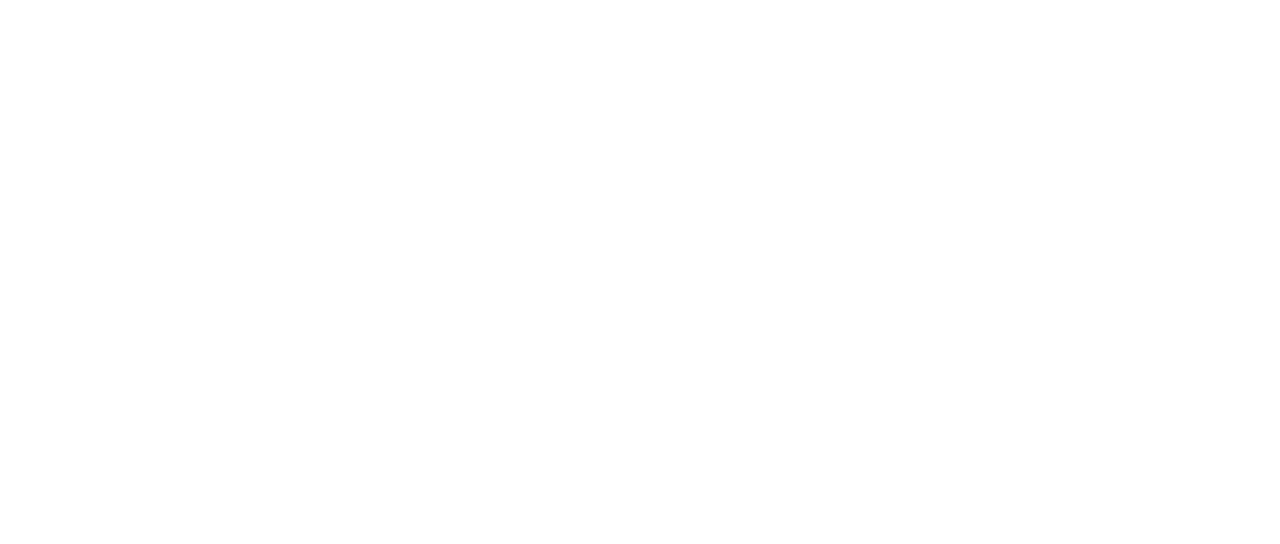
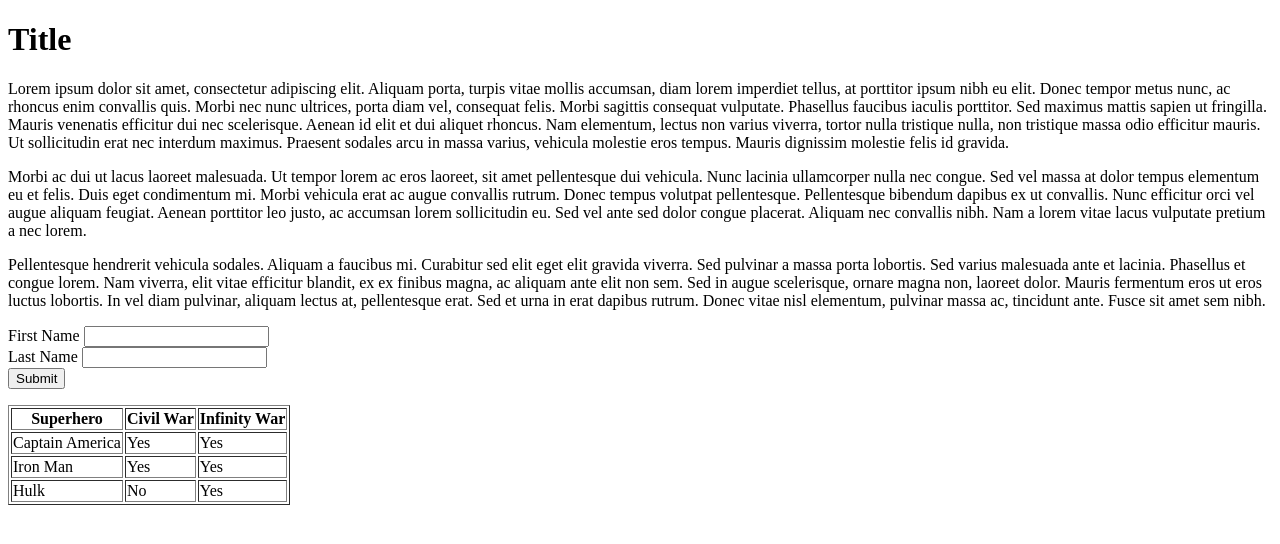
Before and after one commit to VanessaMei/seatwork, a plain HTML site: page index.html in a window 1280 px wide. Drawn offline with Linux system fonts and the light colour scheme.

Commit message:
Update index.html

```diff
--- a/index.html
+++ b/index.html
@@ -1,7 +1,83 @@
 <!DOCTYPE html>
 <html>
-<head>
-</head>
-<body>
-</body
+  <body>
+    <h1>Title</h1>
+    <!-- First paragraph -->
+    <p>
+        Lorem ipsum dolor sit amet, consectetur adipiscing elit. Aliquam porta, turpis vitae mollis accumsan, diam lorem imperdiet tellus, at porttitor ipsum nibh eu elit. Donec tempor metus nunc, ac rhoncus enim convallis quis. Morbi nec nunc ultrices, porta diam vel, consequat felis. Morbi sagittis consequat vulputate. Phasellus faucibus iaculis porttitor. Sed maximus mattis sapien ut fringilla. Mauris venenatis efficitur dui nec scelerisque. Aenean id elit et dui aliquet rhoncus. Nam elementum, lectus non varius viverra, tortor nulla tristique nulla, non tristique massa odio efficitur mauris. Ut sollicitudin erat nec interdum maximus. Praesent sodales arcu in massa varius, vehicula molestie eros tempus. Mauris dignissim molestie felis id gravida.
+    </p>
+
+    <!-- Second paragraph -->
+    <p>
+        Morbi ac dui ut lacus laoreet malesuada. Ut tempor lorem ac eros laoreet, sit amet pellentesque dui vehicula. Nunc lacinia ullamcorper nulla nec congue. Sed vel massa at dolor tempus elementum eu et felis. Duis eget condimentum mi. Morbi vehicula erat ac augue convallis rutrum. Donec tempus volutpat pellentesque. Pellentesque bibendum dapibus ex ut convallis. Nunc efficitur orci vel augue aliquam feugiat. Aenean porttitor leo justo, ac accumsan lorem sollicitudin eu. Sed vel ante sed dolor congue placerat. Aliquam nec convallis nibh. Nam a lorem vitae lacus vulputate pretium a nec lorem.
+    </p>
+
+    <!-- Third paragraph -->
+    <p>
+        Pellentesque hendrerit vehicula sodales. Aliquam a faucibus mi. Curabitur sed elit eget elit gravida viverra. Sed pulvinar a massa porta lobortis. Sed varius malesuada ante et lacinia. Phasellus et congue lorem. Nam viverra, elit vitae efficitur blandit, ex ex finibus magna, ac aliquam ante elit non sem. Sed in augue scelerisque, ornare magna non, laoreet dolor. Mauris fermentum eros ut eros luctus lobortis. In vel diam pulvinar, aliquam lectus at, pellentesque erat. Sed et urna in erat dapibus rutrum. Donec vitae nisl elementum, pulvinar massa ac, tincidunt ante. Fusce sit amet sem nibh.
+    </p>
+
+    <!-- Form -->
+    <p>
+        <form>
+        <label>First Name</label>
+        <input type="text" name="first_name" />
+        <br/>
+        <label>Last Name</label>
+        <input type="text" name="last_name" />
+        <br/>
+        <input type="submit" value="Submit" />
+        </form>
+    </p>
+
+    <!-- Table -->
+    <p>
+        <table border="1">
+        <tr>
+            <th>
+            Superhero
+            </th>
+            <th>
+            Civil War
+            </th>
+            <th>
+            Infinity War
+            </th>
+        </tr>
+        <tr>
+            <td>
+            Captain America
+            </td>
+            <td>
+            Yes
+            </td>
+            <td>
+            Yes
+            </td>
+        </tr>
+        <tr>
+            <td>
+            Iron Man
+            </td>
+            <td>
+            Yes
+            </td>
+            <td>
+            Yes
+            </td>
+        </tr>
+        <tr>
+            <td>
+            Hulk
+            </td>
+            <td>
+            No
+            </td>
+            <td>
+            Yes
+            </td>
+        </tr>
+        </table>
+    </p>
+  </body>
 </html>
```
